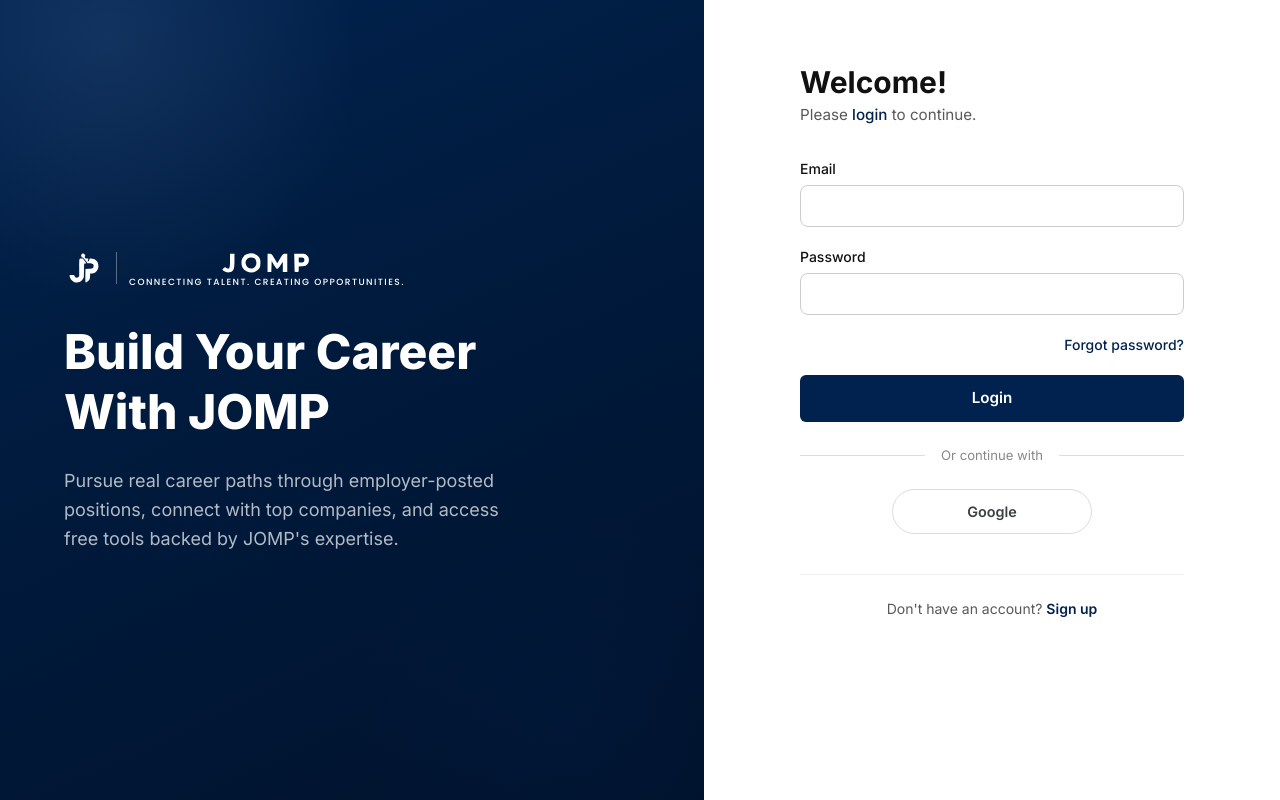
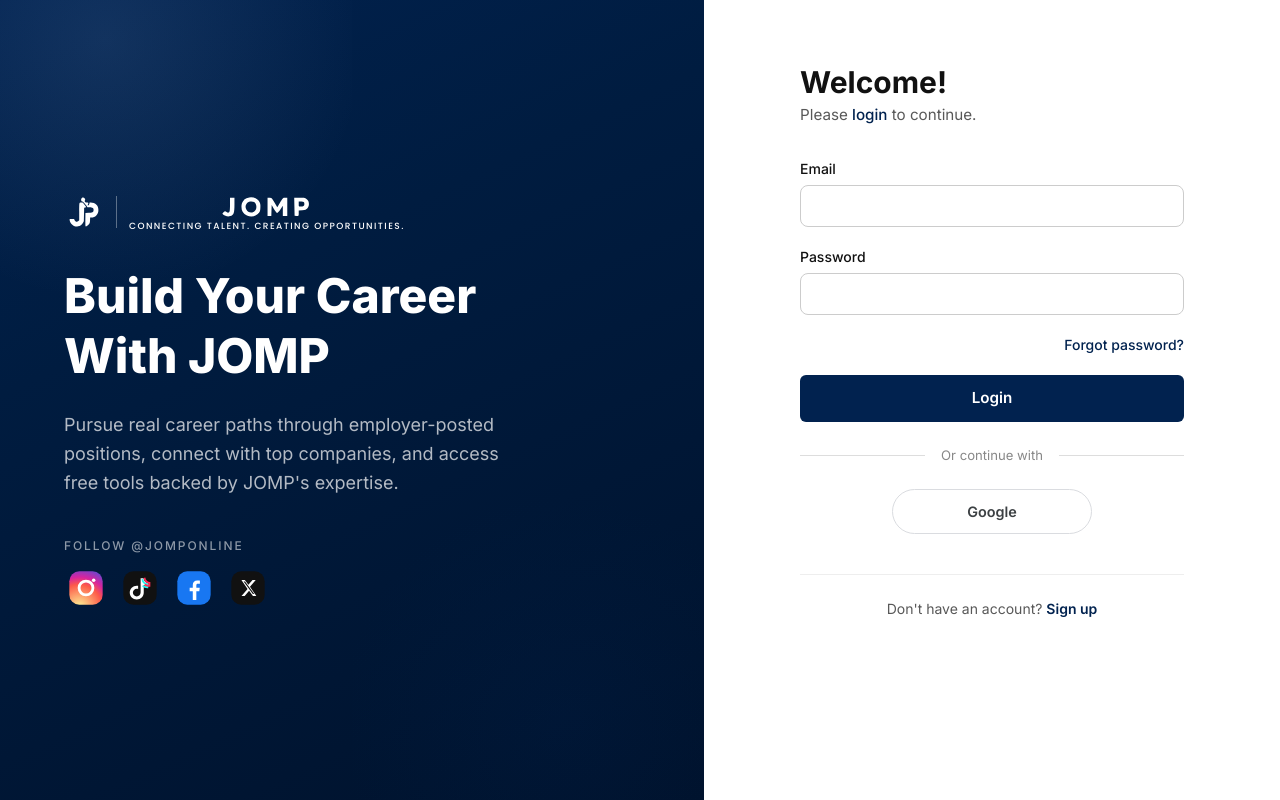
Before and after one commit to SHI66ie/JOBX, a Next.js app in the folder joblink/: page /login in a window 1280 px wide. Built offline with nearby package versions, Linux system fonts and the light colour scheme; no server answers.

Commit message:
Embed JOMP social profiles on the login page

```diff
--- a/joblink/src/app/login/LoginForm.tsx
+++ b/joblink/src/app/login/LoginForm.tsx
@@ -6,6 +6,7 @@ import { useSearchParams } from "next/navigation";
 import { login, signInWithGoogle } from "./actions";
 import { APP_NAME } from "@/lib/config";
 import { Logo } from "@/components/brand/logo";
+import { SocialLinks } from "@/components/brand/social-links";
 
 function LoginFormInner() {
   const searchParams = useSearchParams();
@@ -30,6 +31,10 @@ function LoginFormInner() {
             with top companies, and access free tools backed by {APP_NAME}'s
             expertise.
           </p>
+          <div className="mt-10">
+            <p className="mb-3 text-xs font-medium uppercase tracking-[0.16em] text-white/55">Follow @jomponline</p>
+            <SocialLinks />
+          </div>
         </div>
       </div>
 
```
